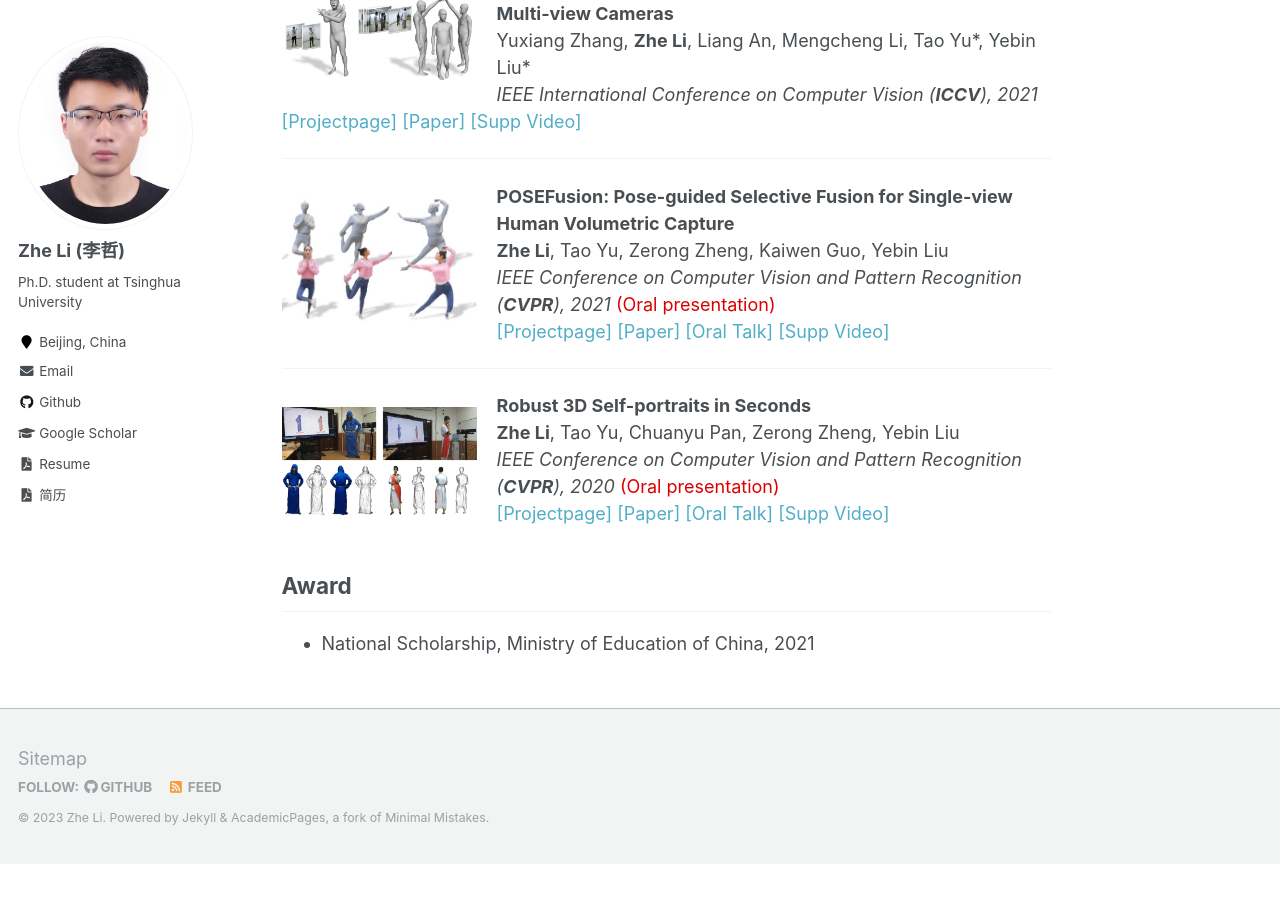
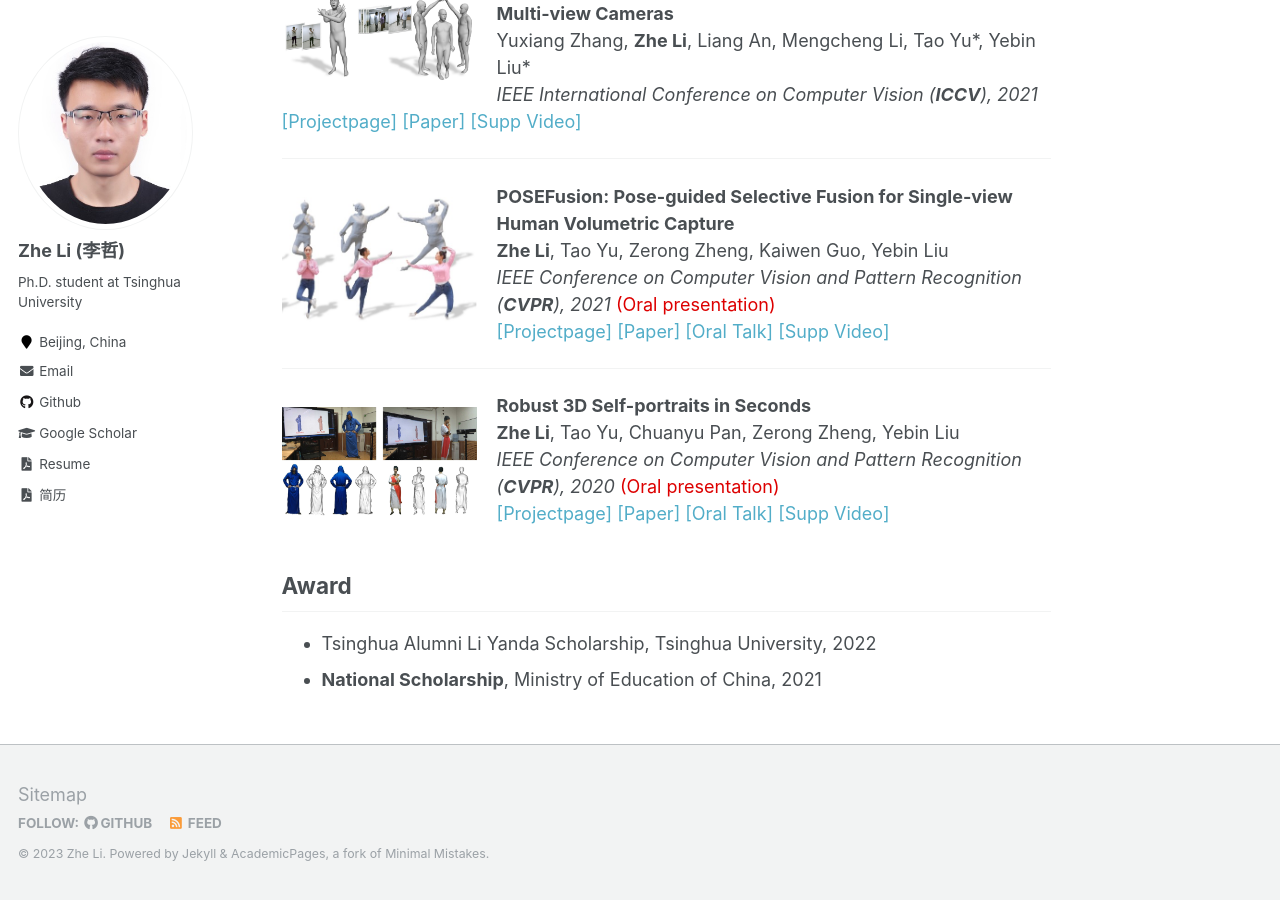
Before and after one commit to lizhe00/lizhe00.github.io, a Jekyll site: the page built from _pages/about.md, in a window 1280 px wide and 900 px high, scrolled down 989 px. Built offline with Jekyll 4.4.1, drawn with Linux system fonts in a browser that asks for light colours; before the commit the page ends 1853 px from its top, so only the background shows below that.

```diff
--- a/_pages/about.md
+++ b/_pages/about.md
@@ -67,5 +67,5 @@ Yuxiang Zhang, <b>Zhe Li</b>, Liang An, Mengcheng Li, Tao Yu\*, Yebin Liu\*<br>
 [[Projectpage]](http://www.liuyebin.com/portrait/portrait.html)  [[Paper]](http://openaccess.thecvf.com/content_CVPR_2020/papers/Li_Robust_3D_Self-Portraits_in_Seconds_CVPR_2020_paper.pdf)  [[Oral Talk]](https://youtu.be/nx-pzk12hLY)  [[Supp Video]](http://www.liuyebin.com/portrait/assets/portrait.mp4)<br>
 
 ## Award
-
-+ National Scholarship, Ministry of Education of China, 2021
++ Tsinghua Alumni Li Yanda Scholarship, Tsinghua University, 2022
++ <b>National Scholarship</b>, Ministry of Education of China, 2021
```
Also changed, not shown: 2 other files.
